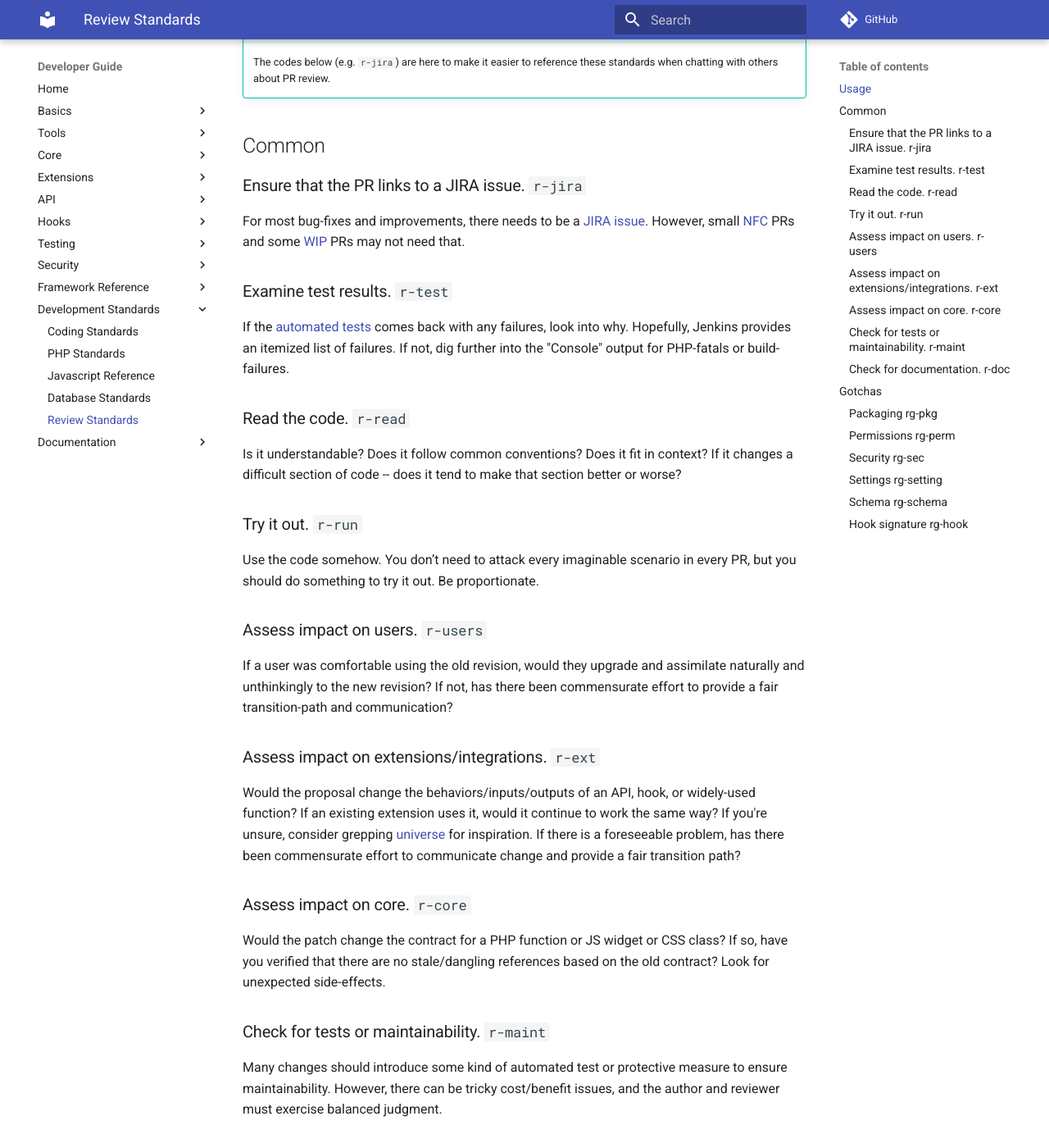
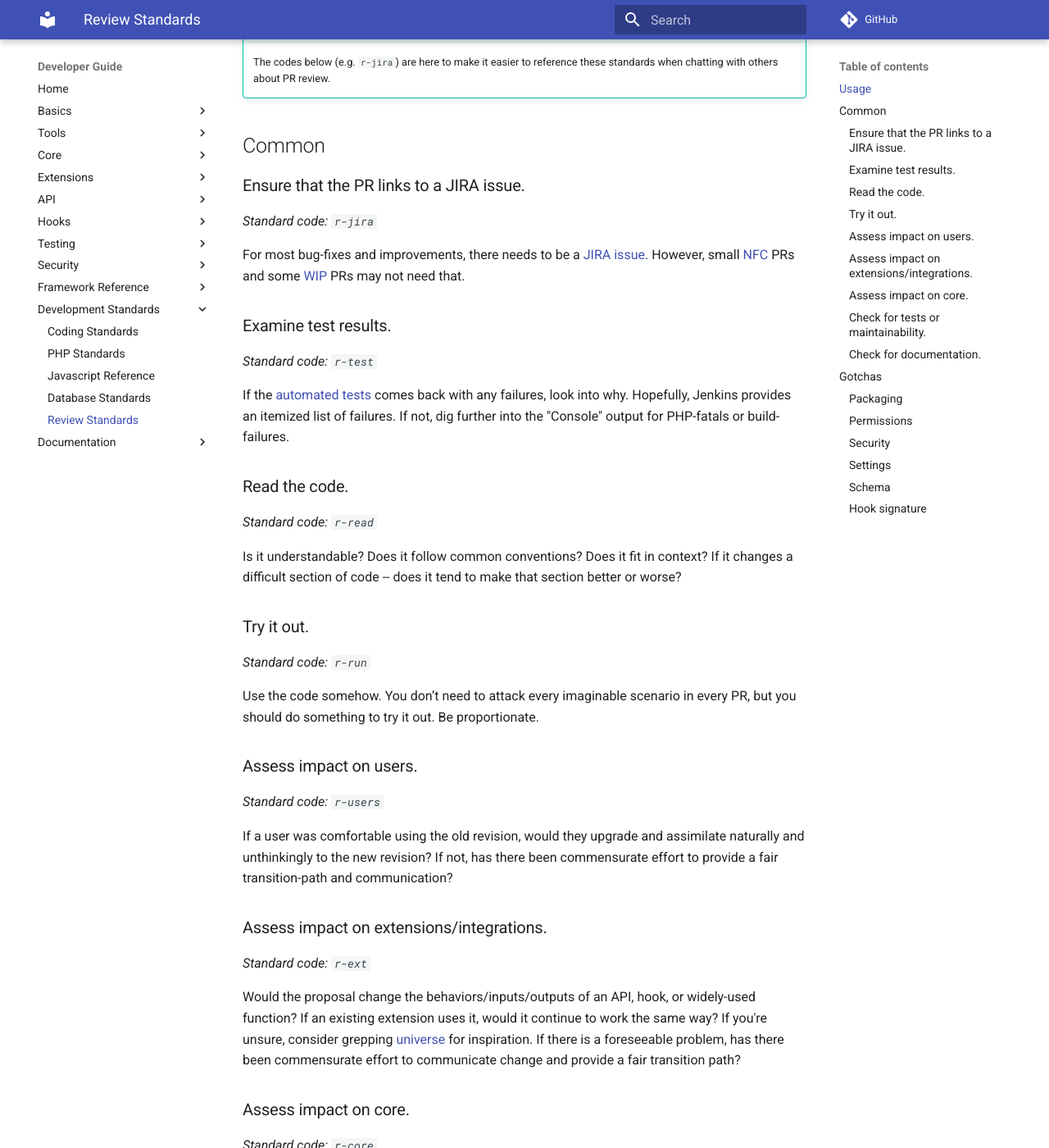
Before and after one commit to civicrm/civicrm-dev-docs, an MkDocs documentation site: the page built from docs/standards/review.md, in a window 1280 px wide and 1400 px high, scrolled down 403 px. Shown: the whole window at 82% size. Built offline with MkDocs 1.6.1 and Material for MkDocs 9.7.7, drawn with Linux system fonts in a browser that asks for light colours; comment, search, counter and statistics services are not loaded; old or Windows-style settings are respelled for this version of MkDocs; some of the changed text lies outside the part shown.

Commit message:
Improve display of standards codes

```diff
--- a/docs/standards/review.md
+++ b/docs/standards/review.md
@@ -11,64 +11,94 @@ write a long, bespoke blurb.
 
 ## Common
 
-### Ensure that the PR links to a JIRA issue. `r-jira` {:#r-jira}
+### Ensure that the PR links to a JIRA issue. {:#r-jira}
+
+_Standard code: `r-jira`_
 
 For most bug-fixes and improvements, there needs to be a [JIRA issue](/tools/issue-tracking.md#jira). However, small [NFC](/tools/git.md#nfc) PRs and some [WIP](/tools/git.md#wip) PRs may not need that.
 
-### Examine test results. `r-test` {:#r-test}
+### Examine test results. {:#r-test}
+
+_Standard code: `r-test`_
 
 If the [automated tests](/testing/continuous-integration.md) comes back with any failures, look into why. Hopefully, Jenkins provides an itemized list of failures. If not, dig further into the "Console" output for PHP-fatals or build-failures.
 
-### Read the code. `r-read` {:#r-read}
+### Read the code. {:#r-read}
+
+_Standard code: `r-read`_
 
 Is it understandable? Does it follow common conventions? Does it fit in context? If it changes a difficult section of code -- does it tend to make that section better or worse?
 
-### Try it out. `r-run` {:#r-run}
+### Try it out. {:#r-run}
+
+_Standard code: `r-run`_
 
 Use the code somehow. You don’t need to attack every imaginable scenario in every PR, but you should do something to try it out. Be proportionate.
 
-### Assess impact on users. `r-users` {:#r-users}
+### Assess impact on users. {:#r-users}
+
+_Standard code: `r-users`_
 
 If a user was comfortable using the old revision, would they upgrade and assimilate naturally and unthinkingly to the new revision? If not, has there been commensurate effort to provide a fair transition-path and communication?
 
-### Assess impact on extensions/integrations. `r-ext` {:#r-ext}
+### Assess impact on extensions/integrations. {:#r-ext}
+
+_Standard code: `r-ext`_
 
 Would the proposal change the behaviors/inputs/outputs of an API, hook, or widely-used function? If an existing extension uses it, would it continue to work the same way? If you're unsure, consider grepping [universe](/tools/universe.md) for inspiration. If there is a foreseeable problem, has there been commensurate effort to communicate change and provide a fair transition path?
 
-### Assess impact on core. `r-core` {:#r-core}
+### Assess impact on core. {:#r-core}
+
+_Standard code: `r-core`_
 
 Would the patch change the contract for a PHP function or JS widget or CSS class? If so, have you verified that there are no stale/dangling references based on the old contract? Look for unexpected side-effects.
 
-### Check for tests or maintainability. `r-maint` {:#r-maint}
+### Check for tests or maintainability. {:#r-maint}
+
+_Standard code: `r-maint`_
 
 Many changes should introduce some kind of automated test or protective measure to ensure maintainability. However, there can be tricky cost/benefit issues, and the author and reviewer must exercise balanced judgment.
 
-### Check for documentation. `r-doc` {:#r-doc}
+### Check for documentation. {:#r-doc}
+
+_Standard code: `r-doc`_
 
 Some changes require addition documentation, or adjustments to existing documentation. Consider the impact of this change on users, system administrators, and developers. Do they need additional instructions in order to reap the benefits of this change? If so, [update documentation](/documentation/index.md) as necessary by making a corresponding PR on one of the guides.
 
 ## Gotchas
 
-### Packaging `rg-pkg` {:#rg-pkg}
+### Packaging {:#rg-pkg}
+
+_Standard code: `rg-pkg`_
 
 If the PR adds a new top-level file, new top-level folder, or novel file-type, consider whether "distmaker" will properly convey the file in `*.zip/*.tar.gz` builds.
 
-### Permissions `rg-perm` {:#rg-perm}
+### Permissions {:#rg-perm}
+
+_Standard code: `rg-perm`_
 
 If the PR changes the permissions model, are we sure that demo/test builds and existing installations will continue to work the same?
 
-### Security `rg-sec` {:#rg-sec}
+### Security {:#rg-sec}
+
+_Standard code: `rg-sec`_
 
 If the PR passes data between different tiers (such as SQL/PHP/HTML/CLI), is this data [escaped and validated](/security/index.md) correctly? Or would it be vulnerable to SQL-injections, cross-site scripting, or similar?
 
-### Settings `rg-setting` {:#rg-setting}
+### Settings {:#rg-setting}
+
+_Standard code: `rg-setting`_
 
 If the PR adds or removes a setting, will existing deployments or build-scripts which reference the setting continue to work as expected?
 
-### Schema `rg-schema` {:#rg-schema}
+### Schema {:#rg-schema}
+
+_Standard code: `rg-schema`_
 
 If the PR changes the DB, ensure new installations and upgraded installations will end up with consistent schema. (Extra: If it's a backport, take extra care to consider all upgrade paths.)
 
-### Hook signature `rg-hook` {:#rg-hook}
+### Hook signature {:#rg-hook}
+
+_Standard code: `rg-hook`_
 
 Adding a new parameter to an existing hook may be syntactically safe, but is it semantically safe?
```
